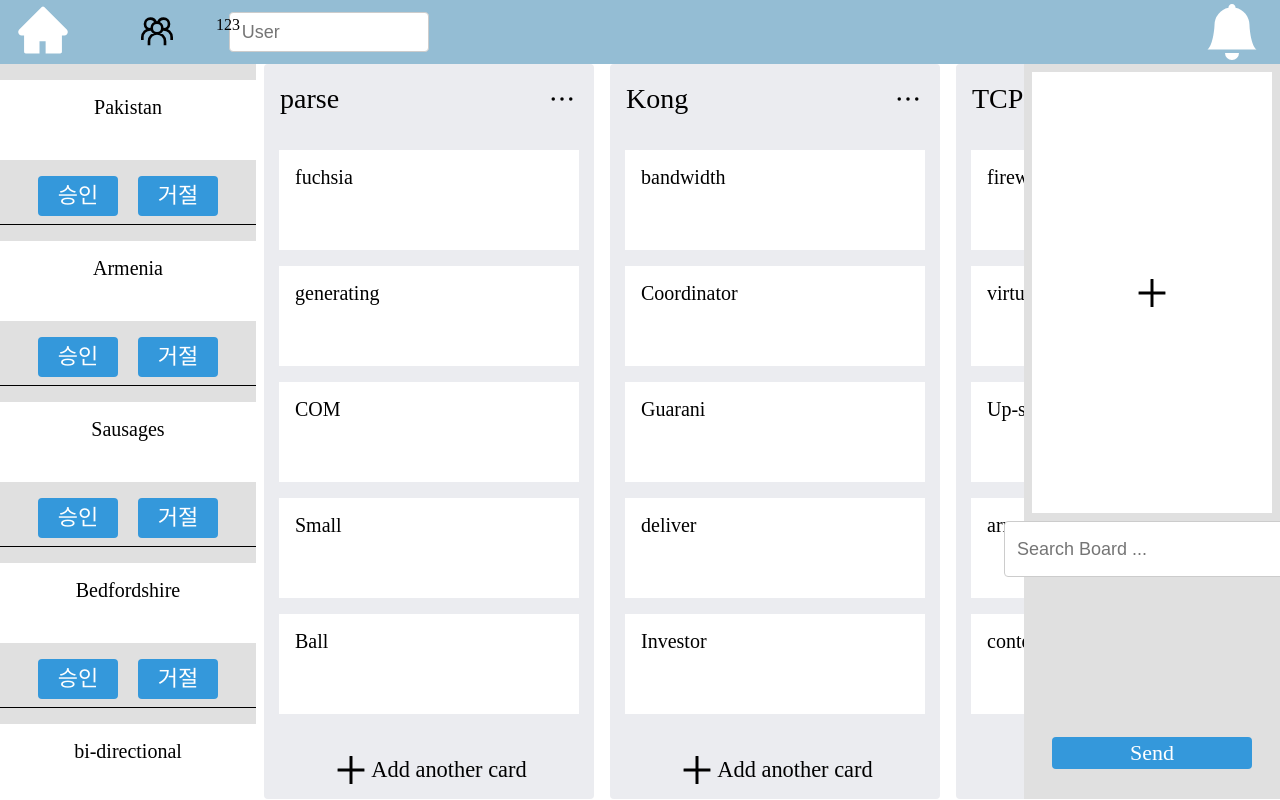
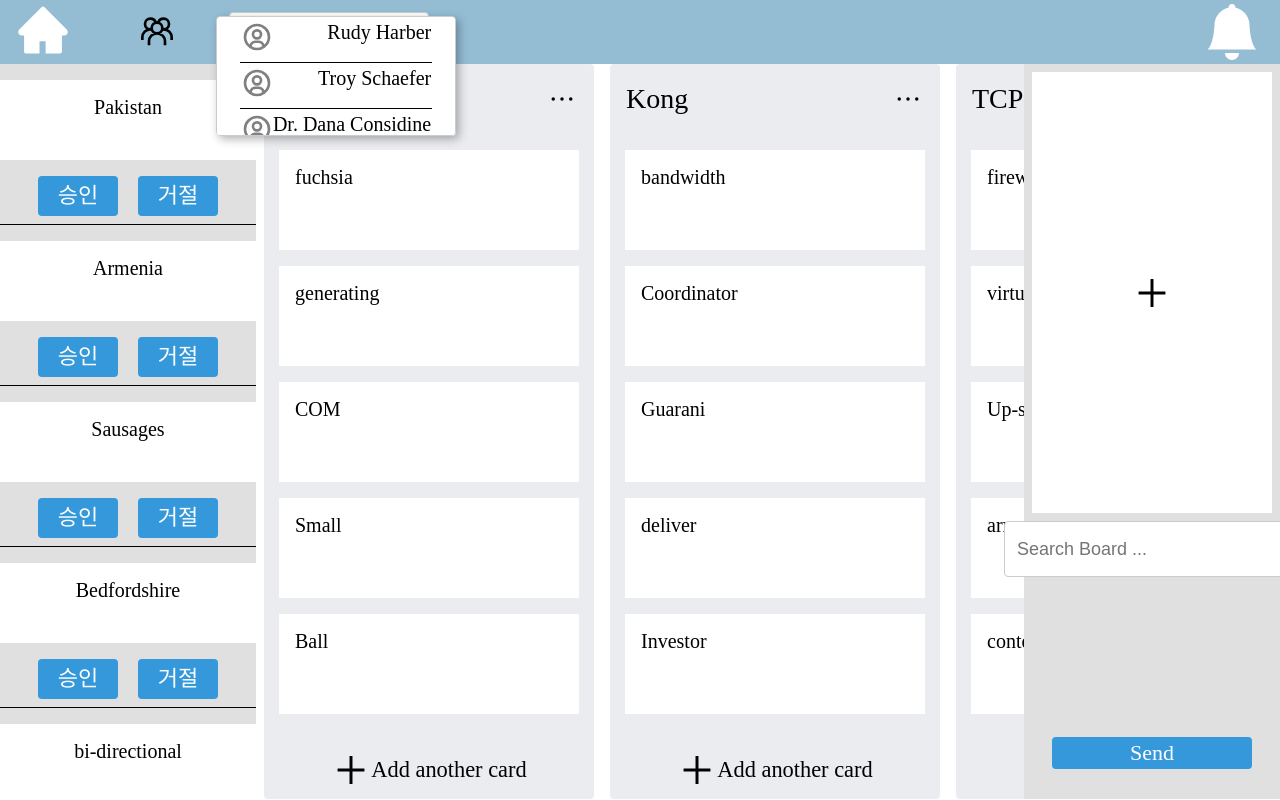
Before and after one commit to domain-analysis-design/Frontend, a React (Create React App) app: page /Select in a window 1280 px wide. Both pictures are taken after a click on the icon 157 px from the left and 32 px from the top of the page. Built offline with nearby package versions, Linux system fonts and the light colour scheme.

Commit message:
feat : BoardHead Component by jin-Pro

```diff
--- a/src/components/BoardHeader.js
+++ b/src/components/BoardHeader.js
@@ -1,7 +1,8 @@
 import React from 'react';
 import styled from 'styled-components';
 import { AiFillHome } from "react-icons/ai";
-import { BsBellFill,BsPeopleCircle } from "react-icons/bs";
+import { BsBellFill } from "react-icons/bs";
+import { BiUserCircle } from "react-icons/bi";
 import {GrGroup} from "react-icons/gr";
 import { Link } from 'react-router-dom';
 import Input from './common/Input';
@@ -11,7 +12,6 @@ import Search from './common/Search';
 const LeftGroup = styled.div`
     width:33.5%;
     height:8vh;
-    /* background : red; */
     display: flex;
 `;
 
@@ -38,6 +38,31 @@ const UserBox = styled.div`
     align-items:center;
 `;
 
+const MemberBox = styled.div`
+    border-radius : 4px;
+    border: 1px solid rgb(204, 204, 204);
+    box-shadow: rgb(0 0 0 / 31%) 3px 3px 10px 0px;
+    background-color: rgb(255, 255, 255);
+    box-sizing : border-box;
+    width:30vh;
+    height:15vh;
+    overflow : auto;
+`;
+
+const Member = styled.div`
+    width:80%;
+    height:5vh;
+    margin: 3px auto 0;
+    padding : 1px;
+    border-bottom:1px solid black;
+    text-align : center;
+    font-size : 20px;
+    cursor : pointer;
+    display : flex;
+    justify-content:space-between;
+`;
+
+
 const HeaderBlock = styled.div`
     height:8vh;
     background-color: rgb(148, 189, 212);
@@ -50,7 +75,7 @@ function BoardHeader({users}){
     const [toggle,setToggle] = useToggle();
     const [memberToggle,setMemberToggle] = useToggle();
 
-    console.log(users)
+    console.log({users})
     return (
         <HeaderBlock>
             <LeftGroup>
@@ -62,9 +87,14 @@ function BoardHeader({users}){
                 <UserBox>
                     <GrGroup onClick = {setMemberToggle} style = {{cursor:"pointer",width:"4vh",height:"4vh"}}/>
                     {memberToggle &&
-                    <div style = {{position : "absolute",top : "2vh", left:"27vh"}}>
-                        123
-                    </div>}
+                    <MemberBox style = {{position : "absolute",top : "2vh", left:"27vh"}}>
+                        {users.map(user =>
+                            <Member>
+                                <BiUserCircle style = {{color : "gray",width:"4vh",height :"4vh"}}/>
+                                {user.memberID}
+                            </Member>)}
+                    </MemberBox>
+                    }
                 </UserBox>
                 <div style = {{display:"flex", alignItems:"center"}}>
                     <Input onClick = {setToggle} feature = "findUser" placeholder = "  User" />
```
